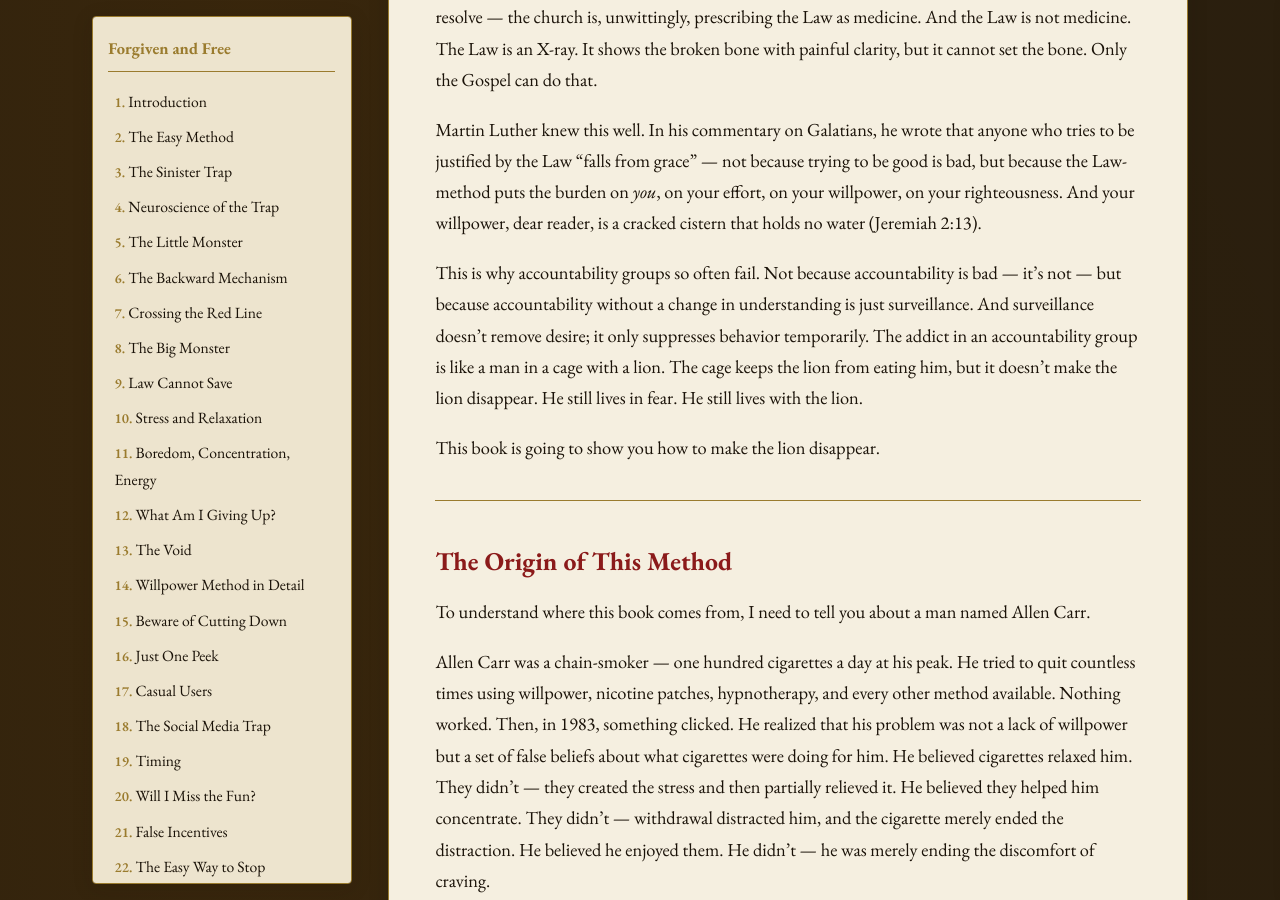
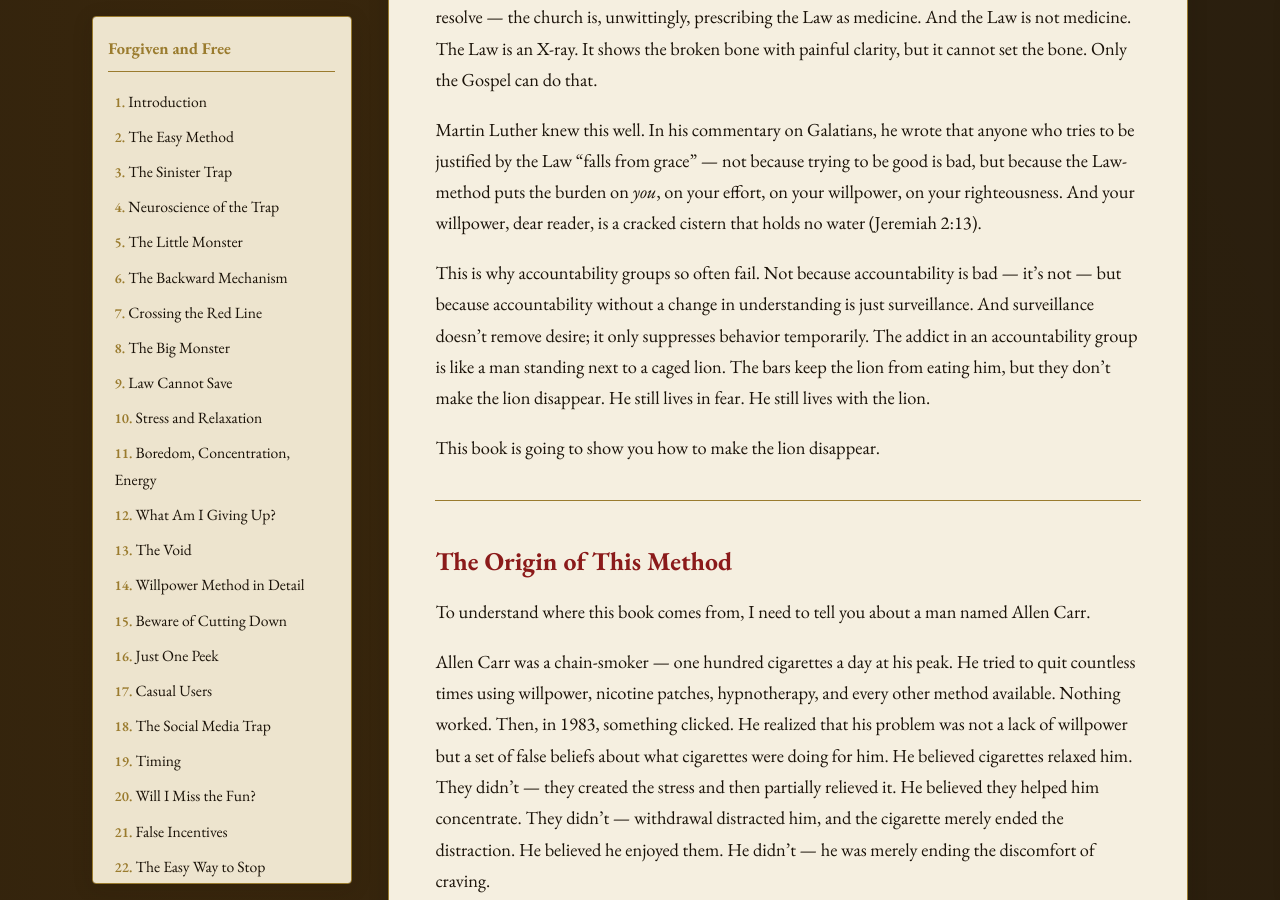
Before and after one commit to ForgivenAndFree/ForgivenAndFree.github.io, a Jekyll site: the page built from chapters/01-introduction.md, in a window 1280 px wide and 900 px high, scrolled down 2070 px. Built offline with Jekyll 4.4.1, drawn with Linux system fonts in a browser that asks for light colours.

Commit message:
Fix lion/cage analogy in ch01 introduction
Co-Authored-By: Claude Opus 4.6 <noreply@anthropic.com>

```diff
--- a/chapters/01-introduction.md
+++ b/chapters/01-introduction.md
@@ -50,7 +50,7 @@ When the church's primary strategy against pornography is to preach louder sermo
 
 Martin Luther knew this well. In his commentary on Galatians, he wrote that anyone who tries to be justified by the Law "falls from grace" — not because trying to be good is bad, but because the Law-method puts the burden on *you*, on your effort, on your willpower, on your righteousness. And your willpower, dear reader, is a cracked cistern that holds no water (Jeremiah 2:13).
 
-This is why accountability groups so often fail. Not because accountability is bad — it's not — but because accountability without a change in understanding is just surveillance. And surveillance doesn't remove desire; it only suppresses behavior temporarily. The addict in an accountability group is like a man in a cage with a lion. The cage keeps the lion from eating him, but it doesn't make the lion disappear. He still lives in fear. He still lives with the lion.
+This is why accountability groups so often fail. Not because accountability is bad — it's not — but because accountability without a change in understanding is just surveillance. And surveillance doesn't remove desire; it only suppresses behavior temporarily. The addict in an accountability group is like a man standing next to a caged lion. The bars keep the lion from eating him, but they don't make the lion disappear. He still lives in fear. He still lives with the lion.
 
 This book is going to show you how to make the lion disappear.
 
```
